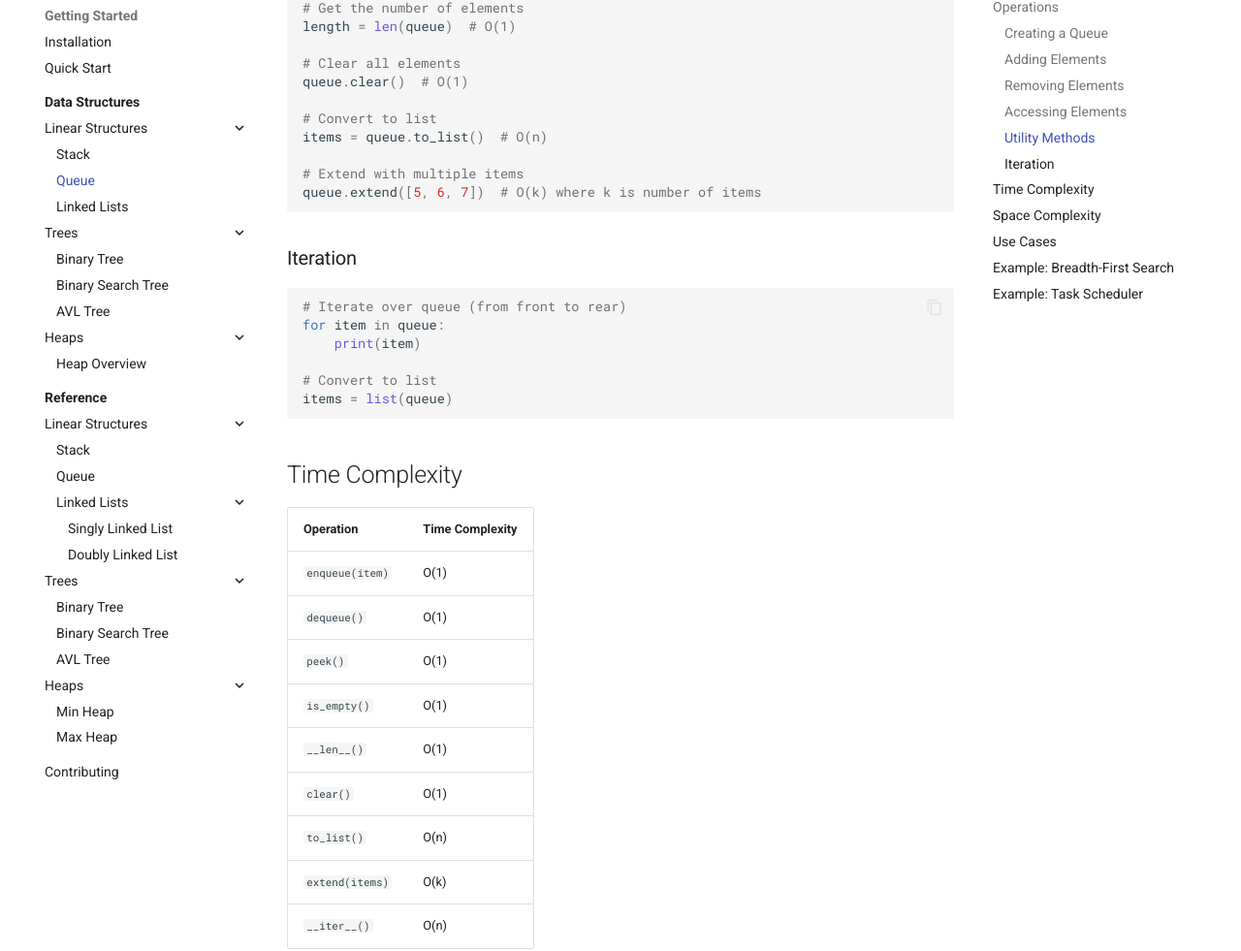
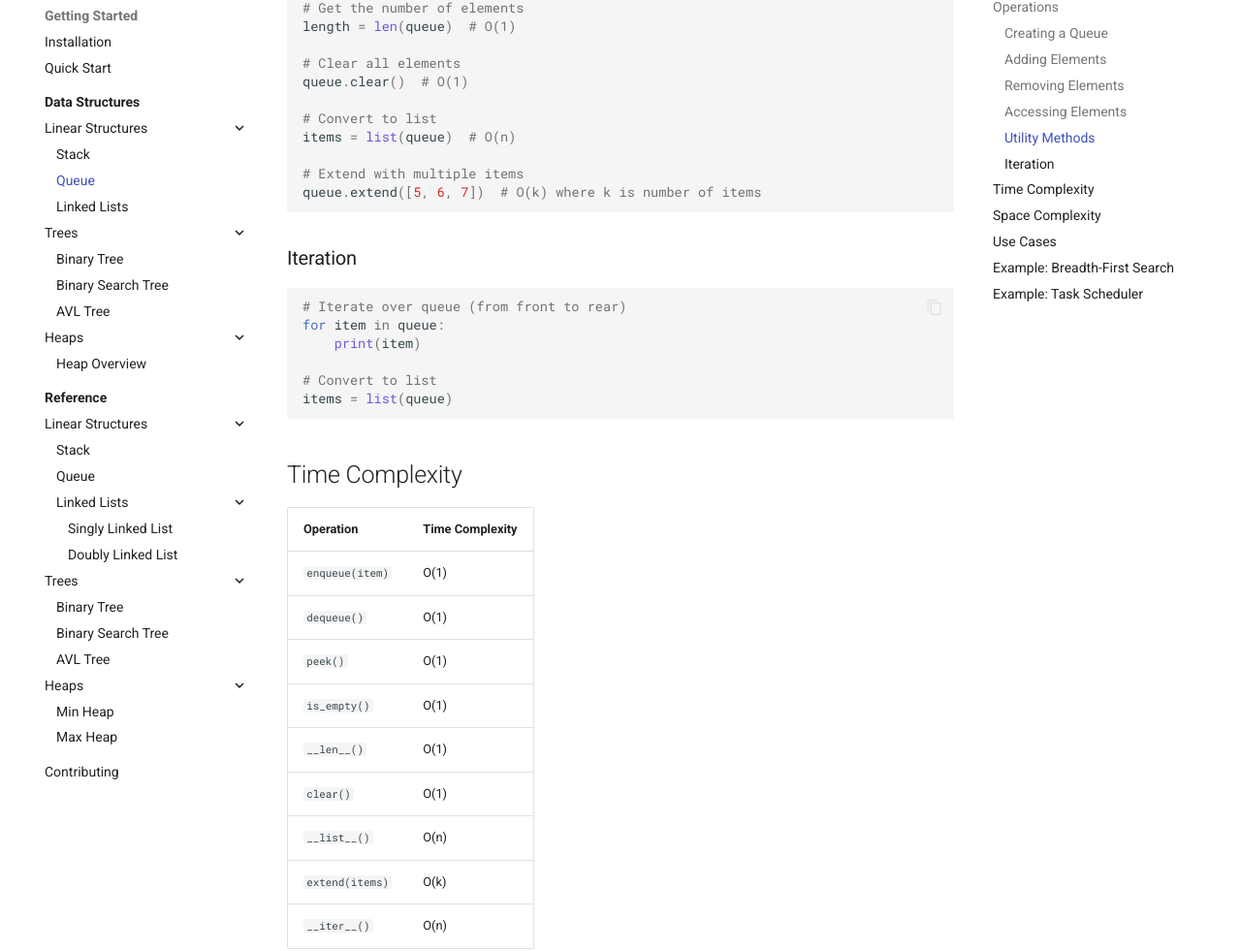
Before and after one commit to eytanohana/py-ds-academy, an MkDocs documentation site: the page built from docs/structures/queue.md, in a window 1280 px wide and 1400 px high, scrolled down 1134 px. Shown: the part 128-1109 px from the top of the window at 97% size. Built offline with MkDocs 1.6.1 and Material for MkDocs 9.7.7, drawn with Linux system fonts in a browser that asks for light colours; comment, search, counter and statistics services are not loaded; the version menu is left out.

```diff
--- a/docs/structures/queue.md
+++ b/docs/structures/queue.md
@@ -54,7 +54,7 @@ length = len(queue)  # O(1)
 queue.clear()  # O(1)
 
 # Convert to list
-items = queue.to_list()  # O(n)
+items = list(queue)  # O(n)
 
 # Extend with multiple items
 queue.extend([5, 6, 7])  # O(k) where k is number of items
@@ -73,17 +73,17 @@ items = list(queue)
 
 ## Time Complexity
 
-| Operation | Time Complexity |
-|-----------|----------------|
-| `enqueue(item)` | O(1) |
-| `dequeue()` | O(1) |
-| `peek()` | O(1) |
-| `is_empty()` | O(1) |
-| `__len__()` | O(1) |
-| `clear()` | O(1) |
-| `to_list()` | O(n) |
-| `extend(items)` | O(k) |
-| `__iter__()` | O(n) |
+| Operation       | Time Complexity |
+|-----------------|-----------------|
+| `enqueue(item)` | O(1)            |
+| `dequeue()`     | O(1)            |
+| `peek()`        | O(1)            |
+| `is_empty()`    | O(1)            |
+| `__len__()`     | O(1)            |
+| `clear()`       | O(1)            |
+| `__list__()`    | O(n)            |
+| `extend(items)` | O(k)            |
+| `__iter__()`    | O(n)            |
 
 ## Space Complexity
 
```
Also changed, not shown: README.md (+1 -1 lines).
